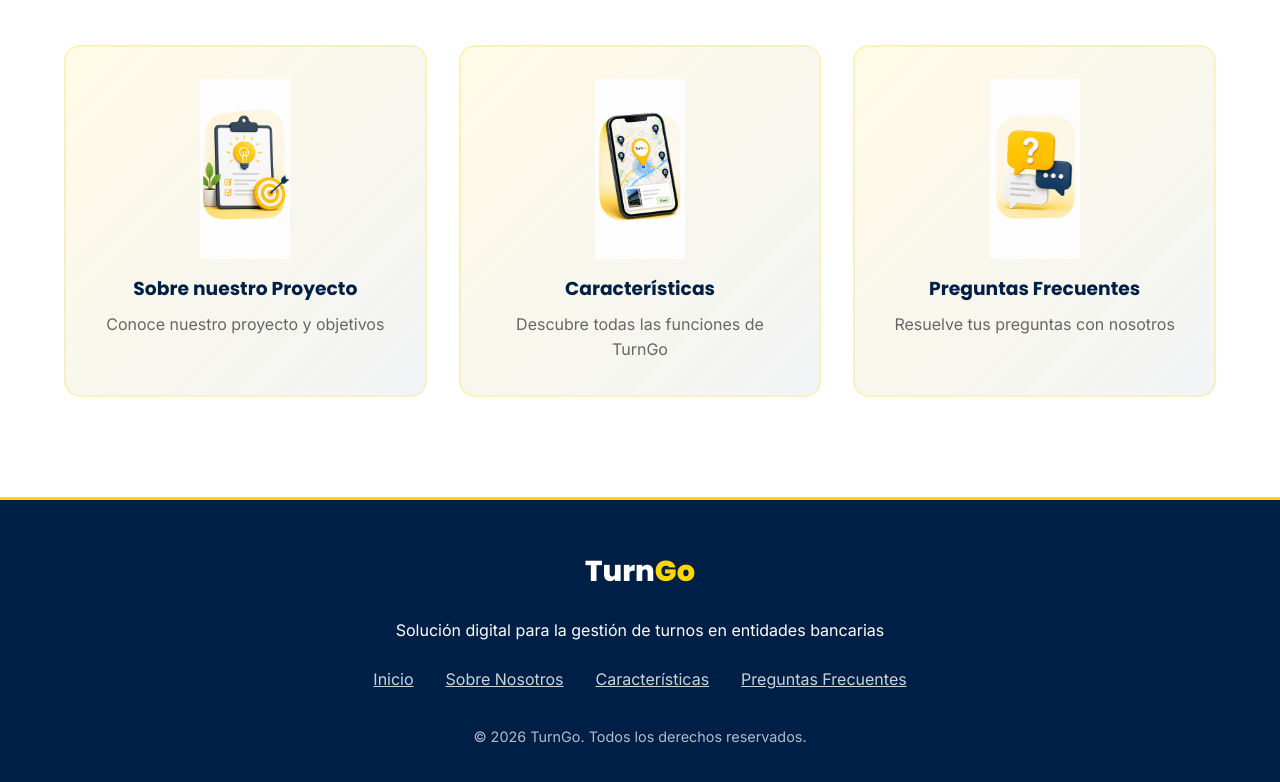
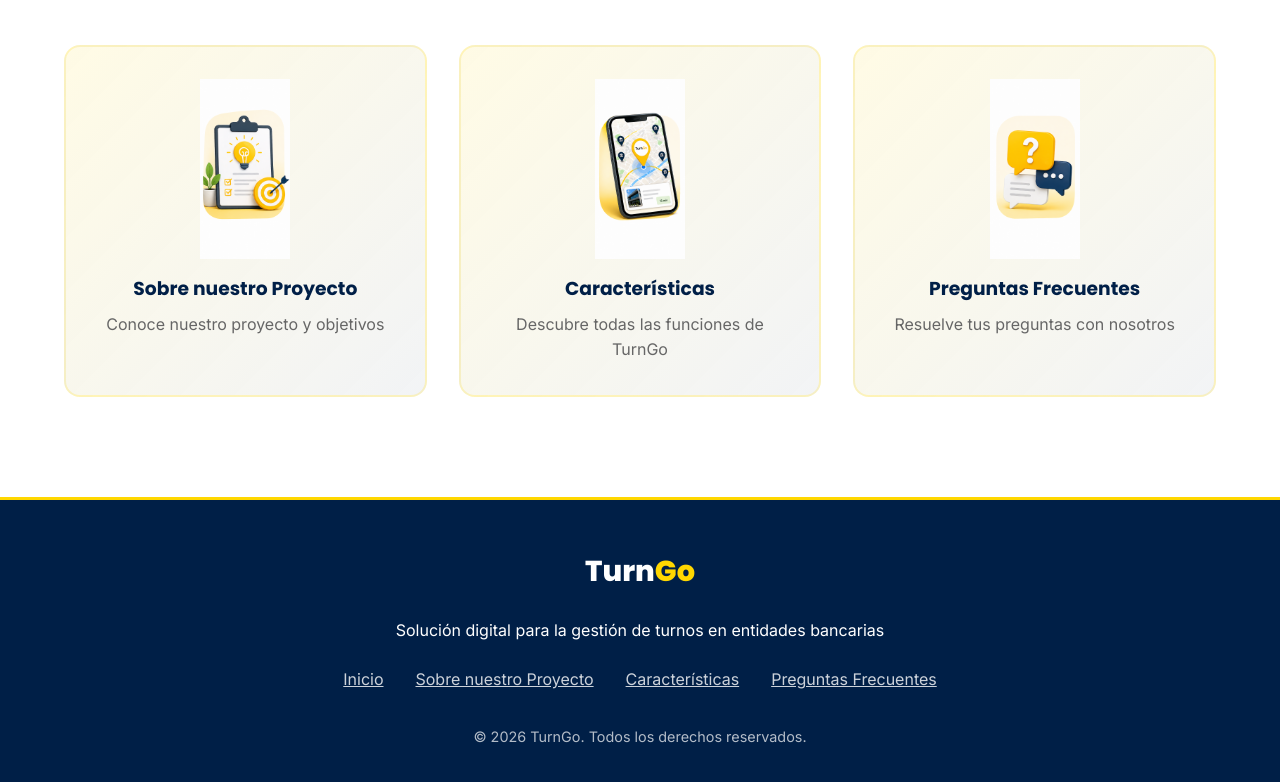
Before and after one commit to Leslicv/proyecto-TurnoGo, a plain HTML site: page index.html in a window 1280 px wide. Shown: the part 753-1535 px from the top of the page. Drawn offline with Linux system fonts and the light colour scheme.

Commit message:
Add files via upload

```diff
--- a/index.html
+++ b/index.html
@@ -13,8 +13,6 @@
         <div class="logo" onclick="window.location.href='index.html'">
             Turn<span>Go</span>
         </div>
-
-
         <div class="hamburger" id="hamburger" onclick="toggleMenu()">
             <span></span>
             <span></span>
@@ -88,7 +86,7 @@
         <p>Solución digital para la gestión de turnos en entidades bancarias</p>
         <div style="margin-top: 1.5rem; display: flex; justify-content: center; gap: 2rem; flex-wrap: wrap;">
             <a href="index.html" style="color: rgba(255,255,255,0.8);">Inicio</a>
-            <a href="about.html" style="color: rgba(255,255,255,0.8);">Sobre Nosotros</a>
+            <a href="about.html" style="color: rgba(255,255,255,0.8);">Sobre nuestro Proyecto</a>
             <a href="features.html" style="color: rgba(255,255,255,0.8);">Características</a>
             <a href="contact.html" style="color: rgba(255,255,255,0.8);">Preguntas Frecuentes</a>
         </div>
```
